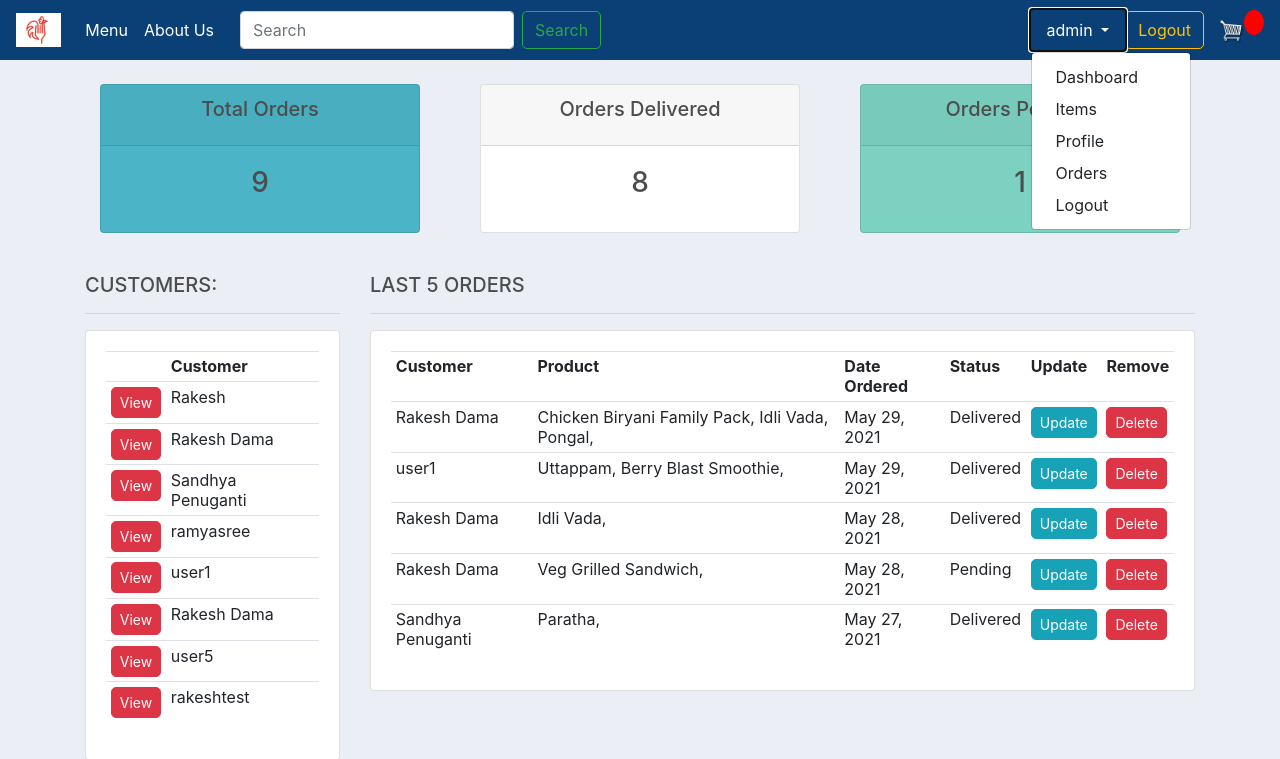
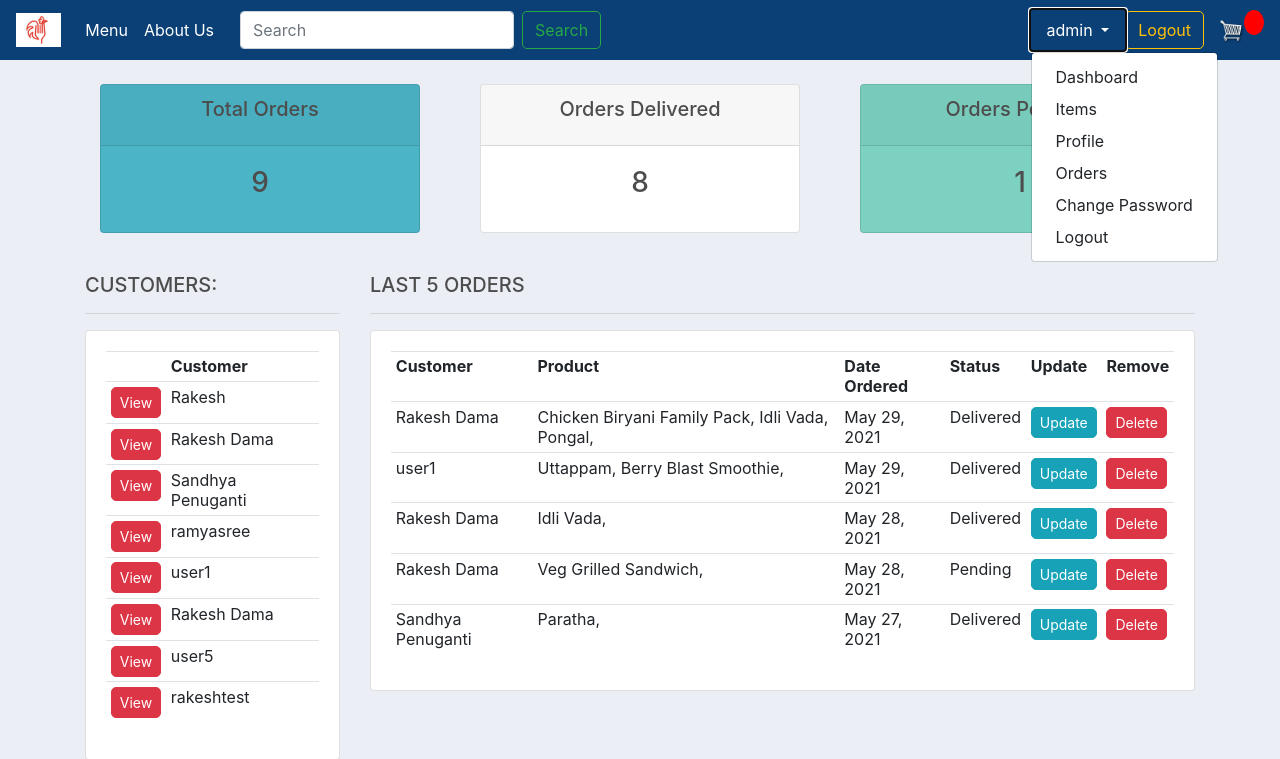
Before and after one commit to rakeshdama/Food_Ordering_System, a Django app: page /admin/ in a window 1280 px wide, after a click on "admin". Shown: the top 759 px of the page. Run offline with Django 3.2, Linux system fonts and the light colour scheme; a user stored in the database is signed in; data comes from the database, SQL or seed files in the repository; both versions use the stored data as it was after the commit; some libraries are stand-ins or nearby versions.

Commit message:
Added Changed Password for customer and admin

```diff
--- a/store/templates/stores/nav.html
+++ b/store/templates/stores/nav.html
@@ -62,6 +62,7 @@
                             {% else %}
                                 <a class="dropdown-item" href="{% url 'user-page' %}">Orders</a>
                             {% endif %}
+                            <a class="dropdown-item" href="{% url 'password_change' %}">Change Password</a>
                             <a class="dropdown-item" href="{% url 'logout' %}">Logout</a>
 
                         {% endif %}
--- a/store/urls.py
+++ b/store/urls.py
@@ -1,8 +1,12 @@
-from django.urls import path
+from django.urls import path, reverse_lazy
+
+from django.contrib.auth.views import PasswordChangeView, PasswordChangeDoneView
 
 from django.contrib.auth import views as auth_views
 
 from . import views
+
+from .forms import MyPasswordChangeForm
 
 urlpatterns = [
     path('', views.menu, name="menu"),
@@ -43,4 +47,14 @@ urlpatterns = [
          auth_views.PasswordResetCompleteView.as_view(template_name='stores/password_reset_done.html'),
          name="password_reset_complete"),
 
+    path('change_password/', PasswordChangeView.as_view(
+        template_name='stores/change_password.html',
+        success_url=reverse_lazy('password_change_done'),
+        form_class=MyPasswordChangeForm
+    ), name='password_change'),
+
+    path('change_password/done/', PasswordChangeDoneView.as_view(
+        template_name='stores/password_change_done.html'
+    ), name='password_change_done'),
+
 ]
```
Also changed, not shown: store/forms.py (+19 -0 lines), store/templates/stores/change_password.html (added, +29 -0 lines), store/templates/stores/password_change_done.html (added, +9 -0 lines), db.sqlite3.
